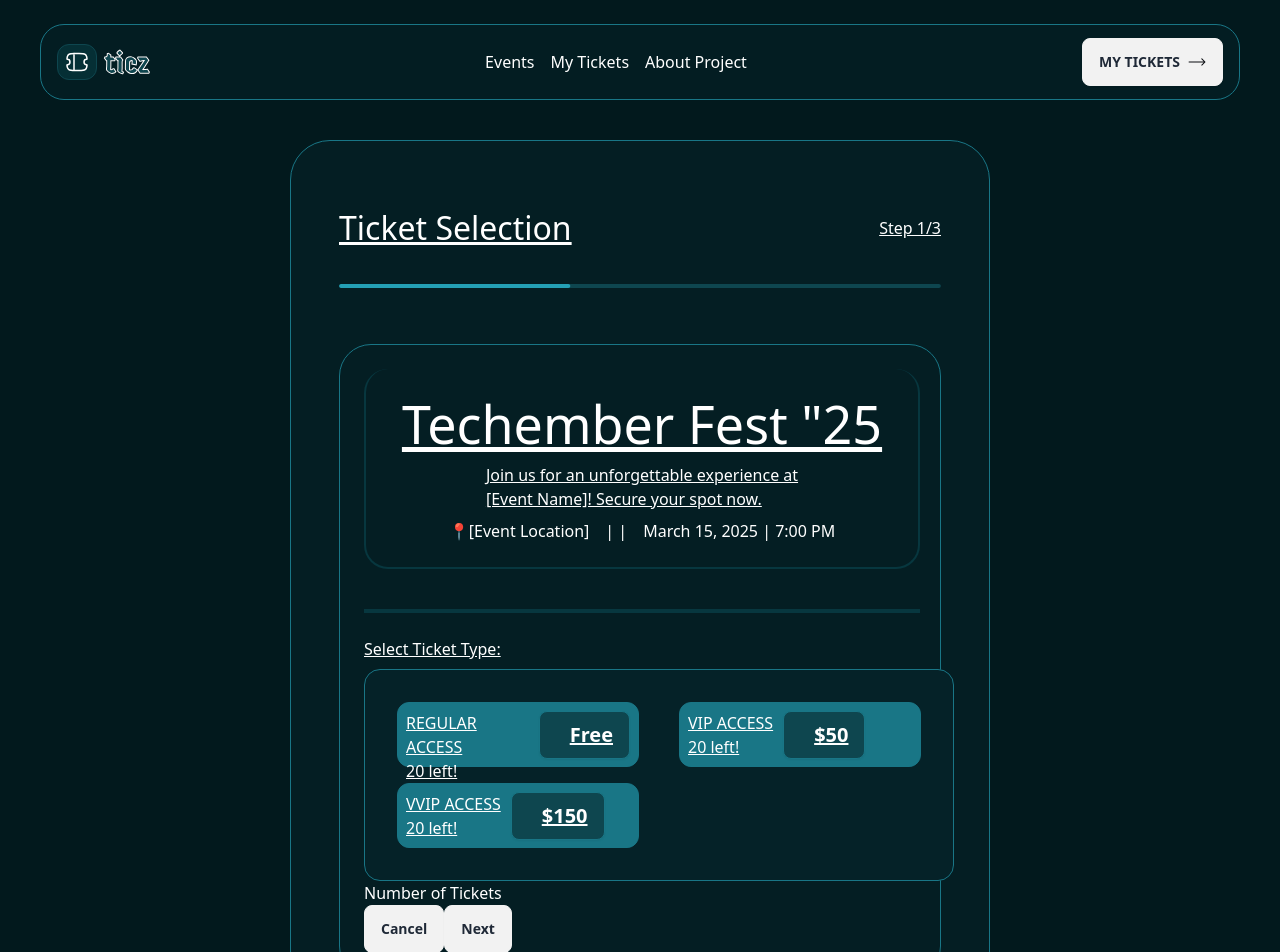
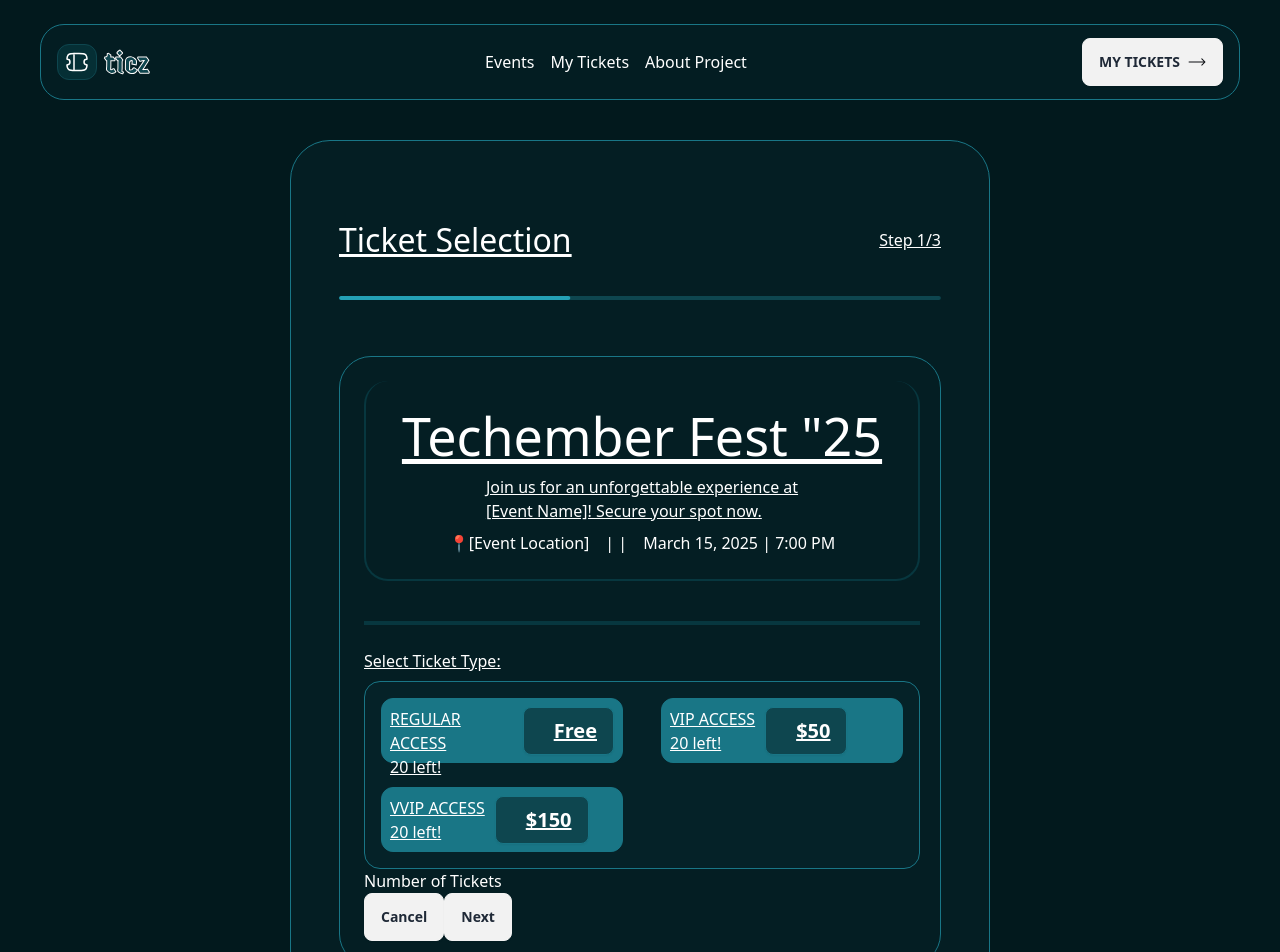
Before and after one commit to O-Tobi/HNG-Stage-2, a React (Vite) app: page / in a window 1280 px wide. Shown: the top 952 px of the page. Built offline with nearby package versions, Linux system fonts and the light colour scheme.

Commit message:
reached a checkpoint

```diff
--- a/src/App.jsx
+++ b/src/App.jsx
@@ -73,8 +73,8 @@ const App = () => {
             <div className="flex flex-col gap-[8px]">
               <p className="underline">Select Ticket Type:</p>
 
-              <div className="flex rounded-[16px] border-[1px] border-borderColor p-[16px] gap-[16px] bg-[#052228] ">
-                <div className="flex flex-wrap justify-between items-center gap-[16px]  p-[16px] w-[556px]">
+              <div className="flex rounded-[16px] border-[1px] border-borderColor p-[16px] gap-[16px] bg-[#052228] w-[556px]">
+                <div className="flex flex-wrap justify-between items-center gap-[24px]">
 
                   <div className="flex underline rounded-[12px] gap-[8px] p-[8px] border-[1px] border-borderColor bg-[#197686] w-[242px] h-[65px]">
                     <div>
```
